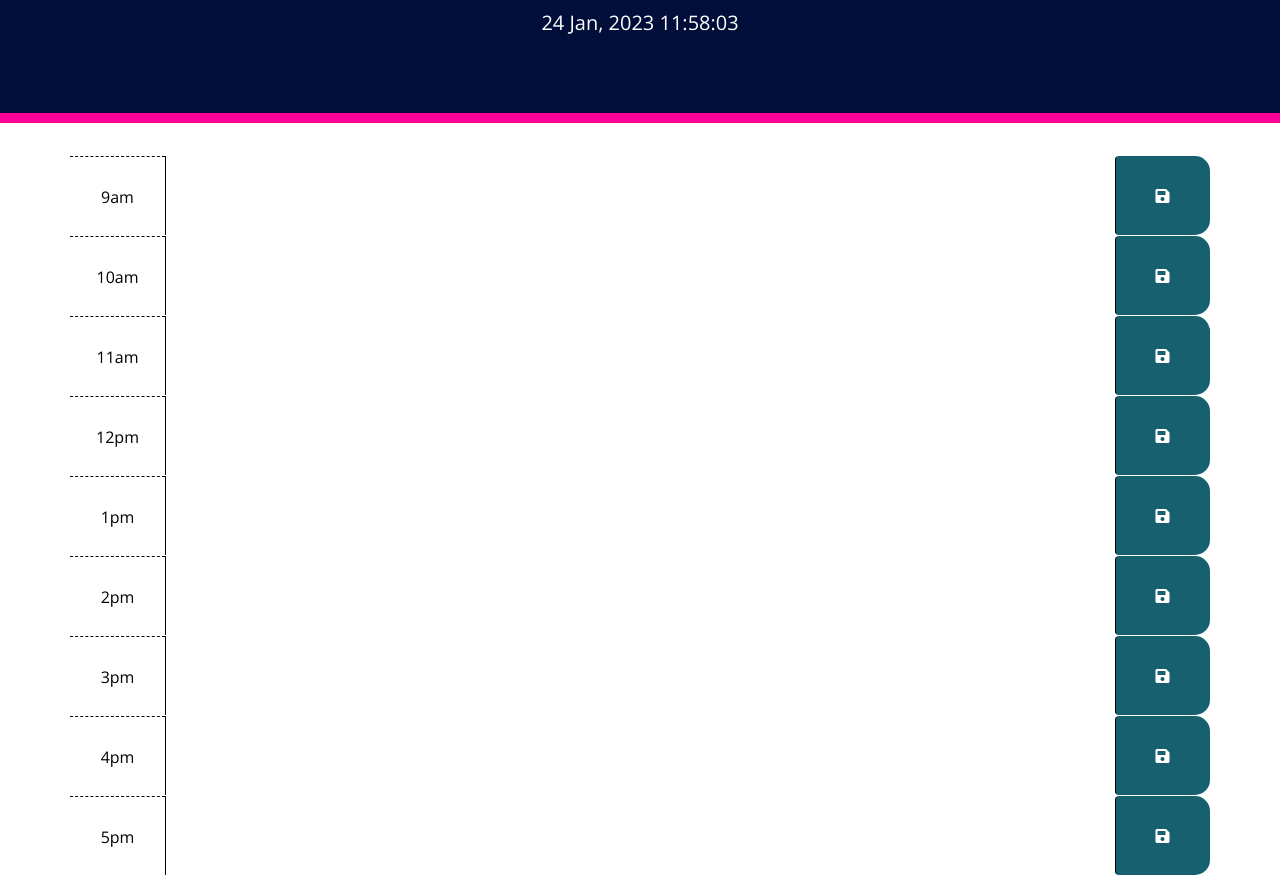
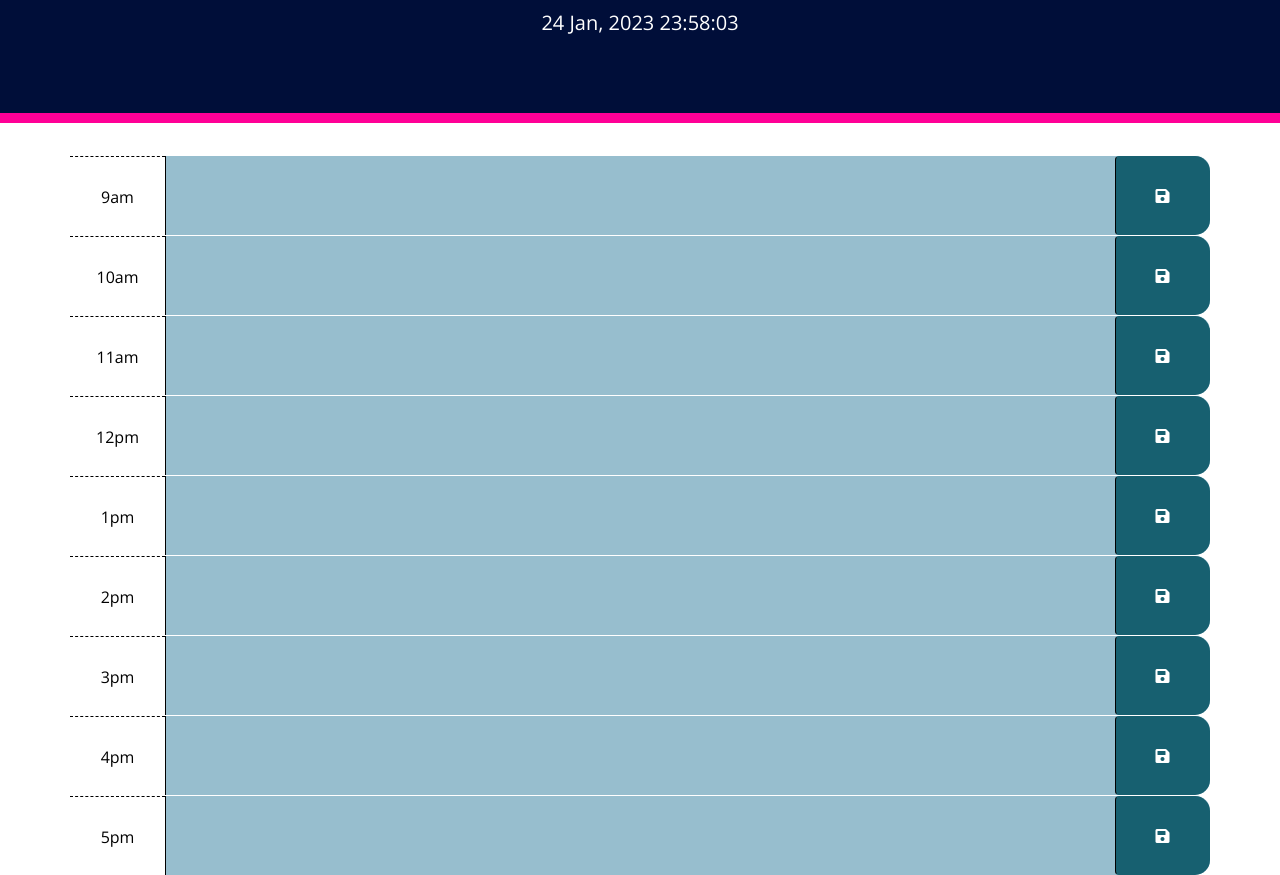
Before and after one commit to shaky411/Work-Day-Scheduler, a plain HTML site: page index.html in a window 1280 px wide. Shown: the part 181-1056 px from the top of the page. Drawn offline with nearby package versions, Linux system fonts and the light colour scheme.

Commit message:
create function to get items and a function to render the current state

```diff
--- a/index.html
+++ b/index.html
@@ -23,7 +23,7 @@
 
   <div class="container">
     <!-- Timeblocks go here -->
-    <div id="hour-9" class="row time-block">
+    <div id="9" class="row time-block">
       <!-- Render the hour -->
       <div class="col-md hour">
         9am
@@ -34,7 +34,7 @@
       <button class="col-md-1 btn saveBtn"><i class="fas fa-save"></i></button>
     </div>
 
-    <div id="hour-10" class="row time-block">
+    <div id="10" class="row time-block">
       <div class="col-md hour">
         10am
       </div>
@@ -42,7 +42,7 @@
       <button class="col-md-1 btn saveBtn"><i class="fas fa-save"></i></button>
     </div>
 
-    <div id="hour-11" class="row time-block">
+    <div id="11" class="row time-block">
       <div class="col-md hour">
         11am
       </div>
@@ -50,7 +50,7 @@
       <button class="col-md-1 btn saveBtn"><i class="fas fa-save"></i></button>
     </div>
 
-    <div id="hour-12" class="row time-block">
+    <div id="12" class="row time-block">
       <div class="col-md hour">
         12pm
       </div>
@@ -58,7 +58,7 @@
       <button class="col-md-1 btn saveBtn"><i class="fas fa-save"></i></button>
     </div>
 
-    <div id="hour-13" class="row time-block">
+    <div id="13" class="row time-block">
       <div class="col-md hour">
         1pm
       </div>
@@ -66,7 +66,7 @@
       <button class="col-md-1 btn saveBtn"><i class="fas fa-save"></i></button>
     </div>
 
-    <div id="hour-14" class="row time-block">
+    <div id="14" class="row time-block">
       <div class="col-md hour">
         2pm
       </div>
@@ -74,7 +74,7 @@
       <button class="col-md-1 btn saveBtn"><i class="fas fa-save"></i></button>
     </div>
 
-    <div id="hour-15" class="row time-block">
+    <div id="15" class="row time-block">
       <div class="col-md hour">
         3pm
       </div>
@@ -82,7 +82,7 @@
       <button class="col-md-1 btn saveBtn"><i class="fas fa-save"></i></button>
     </div>
 
-    <div id="hour-16" class="row time-block">
+    <div id="16" class="row time-block">
       <div class="col-md hour">
         4pm
       </div>
@@ -90,15 +90,13 @@
       <button class="col-md-1 btn saveBtn"><i class="fas fa-save"></i></button>
     </div>
 
-    <div id="hour-17" class="row time-block">
+    <div id="17" class="row time-block">
       <div class="col-md hour">
         5pm
       </div>
       <textarea class="col-md-10 description"></textarea>
       <button class="col-md-1 btn saveBtn"><i class="fas fa-save"></i></button>
     </div>
-
-
 
   </div>
 
--- a/script.js
+++ b/script.js
@@ -1,5 +1,66 @@
 
+
+
+let timeSlots = document.querySelector('.container');
+let timeBlock = $('.time-block');
+let currentHour = moment();
+
+
+
+// Show current day/time in the jumbotron section
     setInterval(
     function () {
-        $("#current-day").text(moment().format("DDD MMM, YYYY hh:mm:ss"));
+        $("#current-day").text(moment().format("DDD MMM, YYYY HH:mm:ss"));
     }, 1000)
+
+
+    // Store items to local storage when save button is clicked
+
+$(".saveBtn").on('click', function () {
+
+// This is the sibling (description)
+let textItem = $(this).siblings('.description').val();
+
+// This is the parent div (hour-9)
+let timeItem = $(this).parent().attr('id');
+localStorage.setItem(timeItem, textItem);
+});
+
+
+function getItems () {
+
+    $(".time-block").each(function () {
+        let id = $(this).attr("id");
+        let description = localStorage.getItem(id);
+
+        if (description !== null) {
+            $(this).children(".description").val(description);
+        }
+    });
+}
+
+getItems();
+
+// Function to check tasks and change colors based on their current state
+
+    function renderPastPresentFuture () {
+
+        let currentTime = currentHour.hours();
+
+        $(".time-block").each(function () {
+            let nowHour = parseInt($(this).attr("id"));
+
+            if (nowHour < currentTime) {
+                $(this).addClass("past");
+            } else if (nowHour === currentTime) {
+                $(this).addClass("present");
+            } else {
+                $(this).addClass("future");
+            }
+
+        });
+
+
+    }
+
+    renderPastPresentFuture();
--- a/style.css
+++ b/style.css
@@ -44,7 +44,7 @@ textarea {
 }
 
 .past {
-  background-color: #d3d3d3;
+  background-color: #97bece;
   color: white;
 }
 
```
